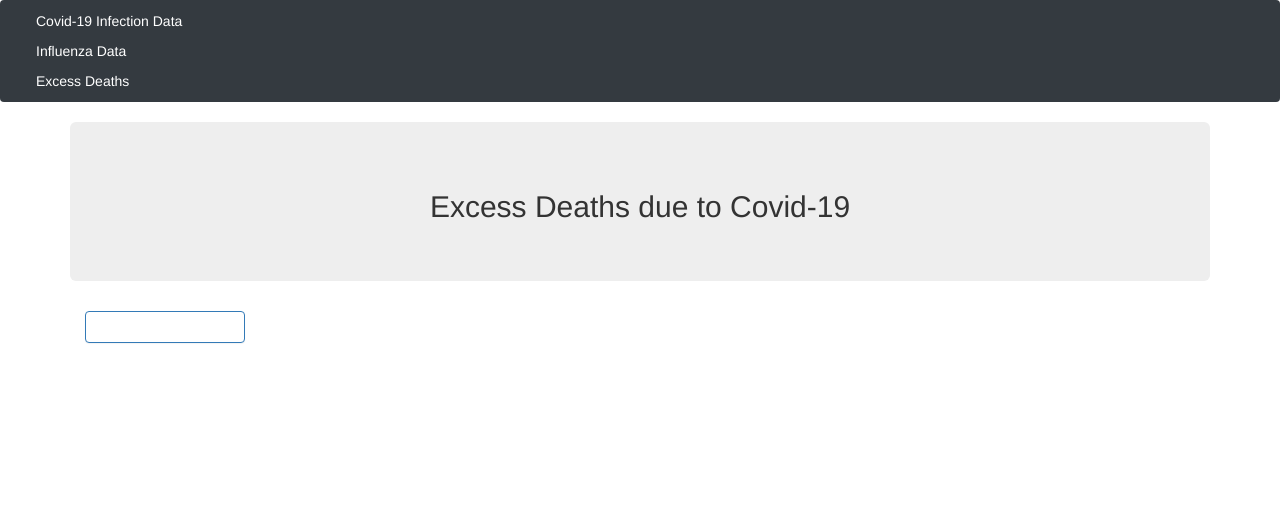
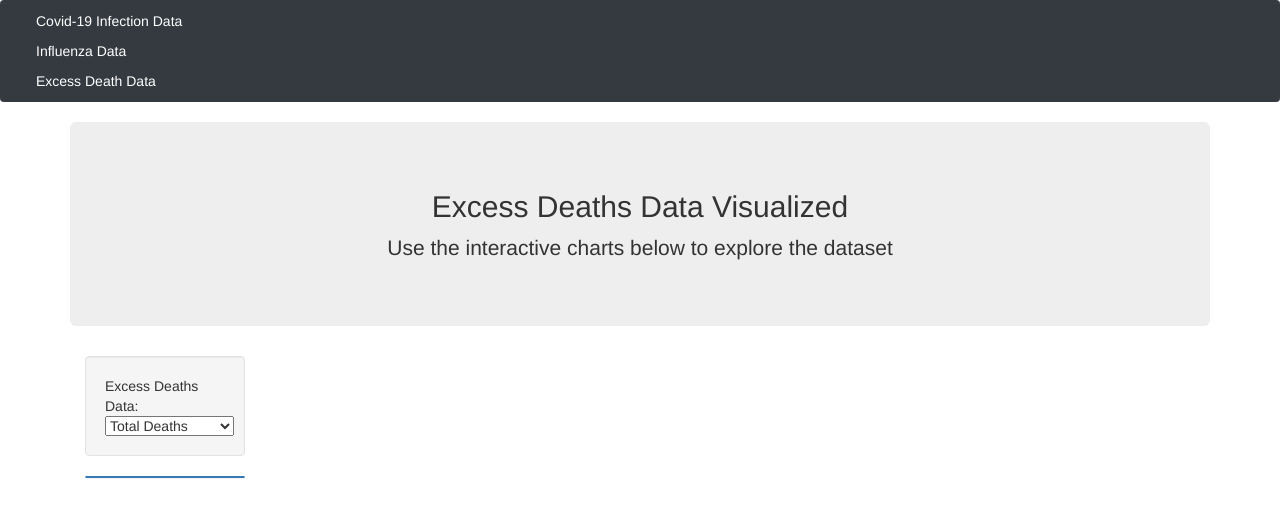
Before and after one commit to BunmiOlakanmi/Project_3_COVID, a Flask app: page /xsdeaths in a window 1280 px wide. Shown: the top 517 px of the page. Run offline with Flask 2, Linux system fonts and the light colour scheme; some libraries are stand-ins or nearby versions.

Commit message:
xsdeaths.js

```diff
--- a/ActualApp/templates/xsdeaths.html
+++ b/ActualApp/templates/xsdeaths.html
@@ -6,34 +6,44 @@
     <meta charset="UTF-8">
     <meta name="viewport" content="width=device-width, initial-scale=1.0">
     <meta http-equiv="X-UA-Compatible" content="ie=edge">
-    <title>Excess Deaths due to Covid-19 across Countries</title>
+    <title>Covid-19 Visualized</title>
     <!--<link rel="stylesheet" href="{{ url_for('static', filename='css/style.css') }}">-->
     <link rel="stylesheet" href="https://stackpath.bootstrapcdn.com/bootstrap/4.3.1/css/bootstrap.min.css"
     integrity="sha384-ggOyR0iXCbMQv3Xipma34MD+dH/1fQ784/j6cY/iJTQUOhcWr7x9JvoRxT2MZw1T" crossorigin="anonymous">
     <link rel="stylesheet" href="{{ url_for('static', filename='css/style.css') }}">
-</head>
+
+  </head>
 
 <body>
     <nav class="navbar navbar-expand-md navbar-dark bg-dark fixed-top">
         <div class="navbar-collapse collapse" >
-                    <a class="nav-link list" href="/">Covid-19 Infection Data</a>
-                    <a class="nav-link list" href="/influenza">Influenza Data</a>
-                    <a class="nav-link list" href='/unemployment'>Excess Deaths</a>
+                    <a class="nav-link list" href='/'>Covid-19 Infection Data</a>
+                    <a class="nav-link list" href='/influenza'>Influenza Data</a>
+                    <a class="nav-link list" href='/xsdeaths'>Excess Death Data</a>
+
         </div>
+        <link rel="stylesheet" href="https://maxcdn.bootstrapcdn.com/bootswatch/3.3.7/superhero/bootstrap.min.css">
     </nav>
-    <link rel="stylesheet" href="https://maxcdn.bootstrapcdn.com/bootswatch/3.3.7/superhero/bootstrap.min.css">
     <div class="container">
 
          <div class="row banner">
           <div class="col-md-12 jumbotron text-center">
-            <h2 class="banner">Excess Deaths due to Covid-19</h2>
+            <h2 class="banner">Excess Deaths Data Visualized</h2>
+            <p>Use the interactive charts below to explore the dataset</p>
           </div>
 
         </div>
         <div class="row">
           <div class="col-md-2">
+            <div class="well">
+              <h7>Excess Deaths Data:</h7>
+              <select id="selDataset" onchange="optionChanged(this.value)"></select>
+            </div>
             <div class="panel panel-primary">
-              <div id="data-type" class="panel-body"></div>
+              <!--<div class="panel-heading">
+                <h3 class="panel-title">COVID-19 Country Data</h3>
+              </div>-->
+              <!--<div id="data-type" class="panel-body"></div>-->
             </div>
           </div>
           <div class="row">
@@ -42,6 +52,7 @@
           </div>
         </div>
       </div>
+<!--<h1>test</h1>-->
     <script src="https://cdnjs.cloudflare.com/ajax/libs/d3/5.5.0/d3.min.js"></script>
     <script src="https://cdn.plot.ly/plotly-latest.min.js"></script>
     <!--<script src="{{ url_for('static', filename='js/app.js') }}"></script>-->
```
